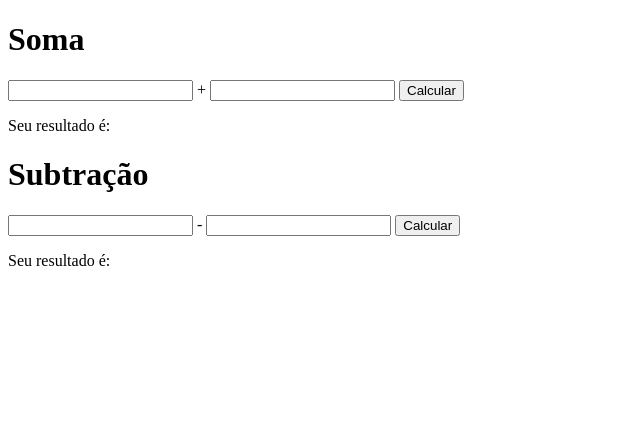
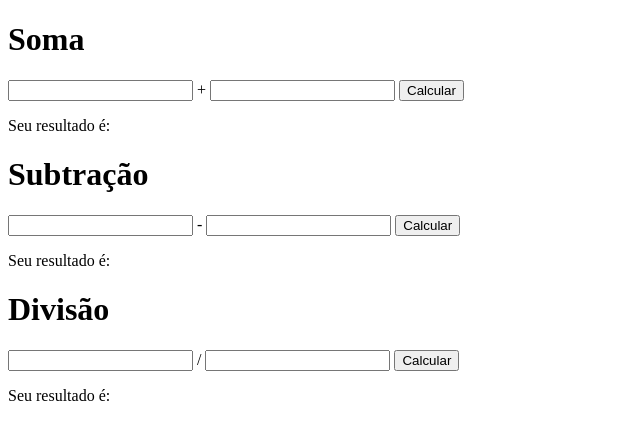
Before and after one commit to rafael-papito/Matem-tica-, a plain HTML site: page index.html in a window 1280 px wide. Shown: the whole page, without its empty margins (0-640 px from the left). Drawn offline with Linux system fonts and the light colour scheme.

Commit message:
Update index.html

```diff
--- a/index.html
+++ b/index.html
@@ -29,5 +29,14 @@
         </p>
         <div class="res" id="resSub">Seu resultado é:</div>
     </div><!--box Subtração-->
+    <div class="box">
+        <h1>Divisão</h1>
+        <p><input type="number" id="div1">
+           <span>/</span>
+        <input type="number" id="div2">
+        <input type="button" value="Calcular" onclick="division()">
+        </p>
+        <div class="res" id="resDiv">Seu resultado é:</div>
+    </div><!--box Divisão-->
 </body>
 </html>
```
